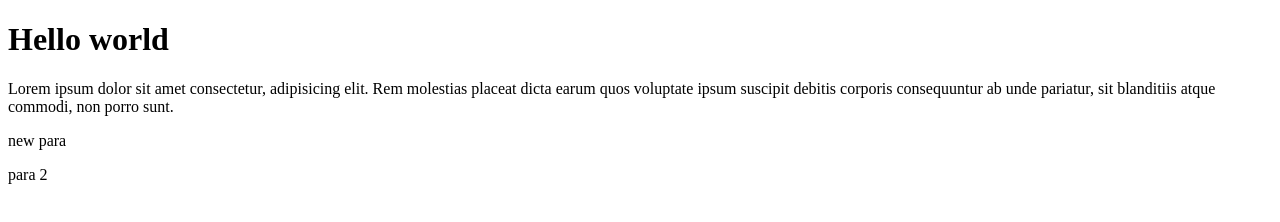
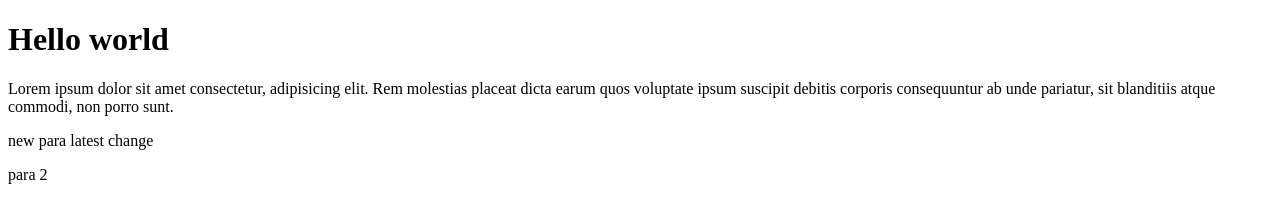
Before and after one commit to pratik3155/demorepo, a plain HTML site: page index.html in a window 1280 px wide. Drawn offline with Linux system fonts and the light colour scheme.

Commit message:
added latest change

```diff
--- a/index.html
+++ b/index.html
@@ -8,7 +8,7 @@
 <body>
     <h1>Hello world </h1>
     <p>Lorem ipsum dolor sit amet consectetur, adipisicing elit. Rem molestias placeat dicta earum quos voluptate ipsum suscipit debitis corporis consequuntur ab unde pariatur, sit blanditiis atque commodi, non porro sunt.</p>
-    <p>new para</p>
+    <p>new para latest change</p>
     <div>
         <p>para 2</p>
     </div>
```
